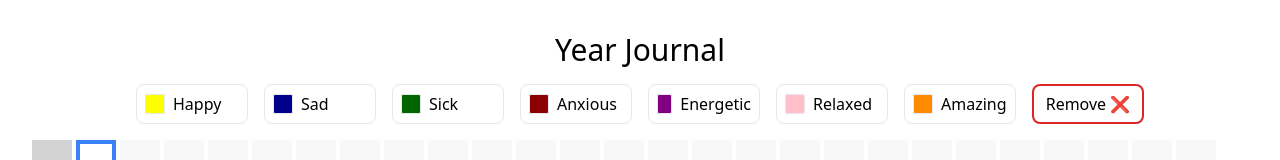
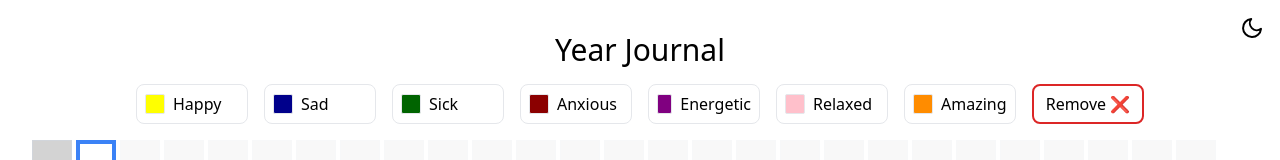
Before and after one commit to georgynejmeh/feelings-journal, a React (Vite) app: page / in a window 1280 px wide. Shown: the top 160 px of the page. Built offline with nearby package versions, Linux system fonts and the light colour scheme.

Commit message:
added: dark mode

```diff
--- a/src/App.tsx
+++ b/src/App.tsx
@@ -80,6 +80,11 @@ const App = () => {
   const today = new Date();
   const currentDayIndex = today.getDate() - 1;
 
+  const [isDarkMode, setIsDarkMode] = useState<boolean>(() => {
+    const savedMode = localStorage.getItem("darkMode");
+    return savedMode ? JSON.parse(savedMode) : false;
+  });
+
   const [grid, setGrid] = useState<string[]>(() => {
     const initialGrid = new Array(365).fill("lightgray");
     const savedGrid = localStorage.getItem("grid");
@@ -135,13 +140,21 @@ const App = () => {
     }
   };
 
+  const toggleDarkMode = () => {
+    const newDarkMode = !isDarkMode;
+    setIsDarkMode(newDarkMode);
+    localStorage.setItem("darkMode", JSON.stringify(newDarkMode));
+  };
+
   useEffect(() => {
     localStorage.setItem("grid", JSON.stringify(grid));
   }, [grid]);
 
   return (
     <div
-      className="flex flex-col items-center p-8"
+      className={`flex flex-col items-center p-8 ${
+        isDarkMode ? "bg-gray-900 text-white" : "bg-white text-black"
+      }`}
       onClick={(e) => {
         if (e.target === e.currentTarget) {
           setSelectedSquare(null);
@@ -149,6 +162,41 @@ const App = () => {
       }}
     >
       <h1 className="text-3xl">Year Journal</h1>
+
+      <div className="absolute top-4 right-4">
+        <button onClick={toggleDarkMode}>
+          {isDarkMode ? (
+            <svg
+              xmlns="http://www.w3.org/2000/svg"
+              width="24"
+              height="24"
+              viewBox="0 0 24 24"
+              fill="none"
+              stroke="#ffffff"
+              stroke-width="2"
+              stroke-linecap="round"
+              stroke-linejoin="round"
+            >
+              <circle cx="12" cy="12" r="5" />
+              <path d="M12 1v2M12 21v2M4.2 4.2l1.4 1.4M18.4 18.4l1.4 1.4M1 12h2M21 12h2M4.2 19.8l1.4-1.4M18.4 5.6l1.4-1.4" />
+            </svg>
+          ) : (
+            <svg
+              xmlns="http://www.w3.org/2000/svg"
+              width="24"
+              height="24"
+              viewBox="0 0 24 24"
+              fill="none"
+              stroke="#000000"
+              stroke-width="2"
+              stroke-linecap="round"
+              stroke-linejoin="round"
+            >
+              <path d="M21 12.79A9 9 0 1 1 11.21 3 7 7 0 0 0 21 12.79z"></path>
+            </svg>
+          )}
+        </button>
+      </div>
 
       <EmotionSelector
         onEmotionSelect={handleEmotionSelect}
```
